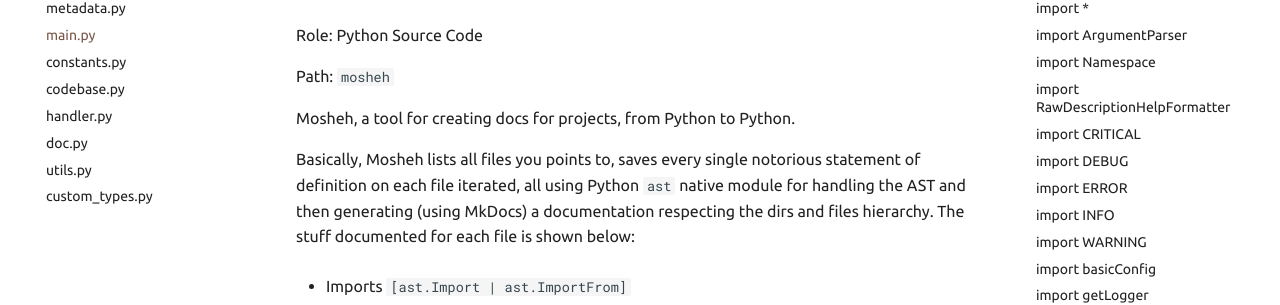
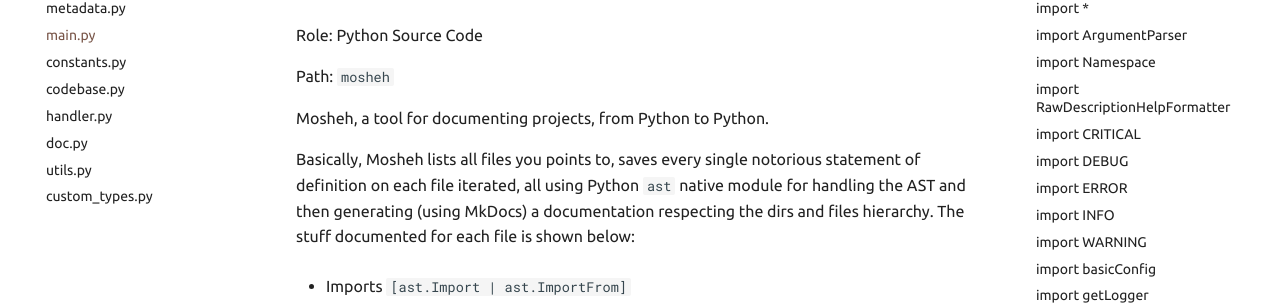
Before and after one commit to LucasGoncSilva/mosheh, an MkDocs documentation site: the page built from documentation/docs/mosheh/main.py.md, in a window 1280 px wide and 900 px high. Shown: the part 205-510 px from the top of the window. Built offline with MkDocs 1.6.1 and Material for MkDocs 9.7.7, drawn with Linux system fonts in a browser that asks for light colours; comment, search, counter and statistics services are not loaded.

Commit message:
docs: Fix documents coherence

```diff
--- a/documentation/docs/mosheh/main.py.md
+++ b/documentation/docs/mosheh/main.py.md
@@ -4,7 +4,7 @@
 
 Path: `mosheh`
 
-Mosheh, a tool for creating docs for projects, from Python to Python.
+Mosheh, a tool for documenting projects, from Python to Python.
 
 Basically, Mosheh lists all files you points to, saves every single notorious statement
 of definition on each file iterated, all using Python `ast` native module for handling
```
Also changed, not shown: documentation/docs/index.md (+1 -1 lines), .github/CODING_STYLE.md, .github/CONTRIBUTING.md, .github/PULL_REQUEST_TEMPLATE.md, .github/README.md, .github/TODO.md, 5 other files.
